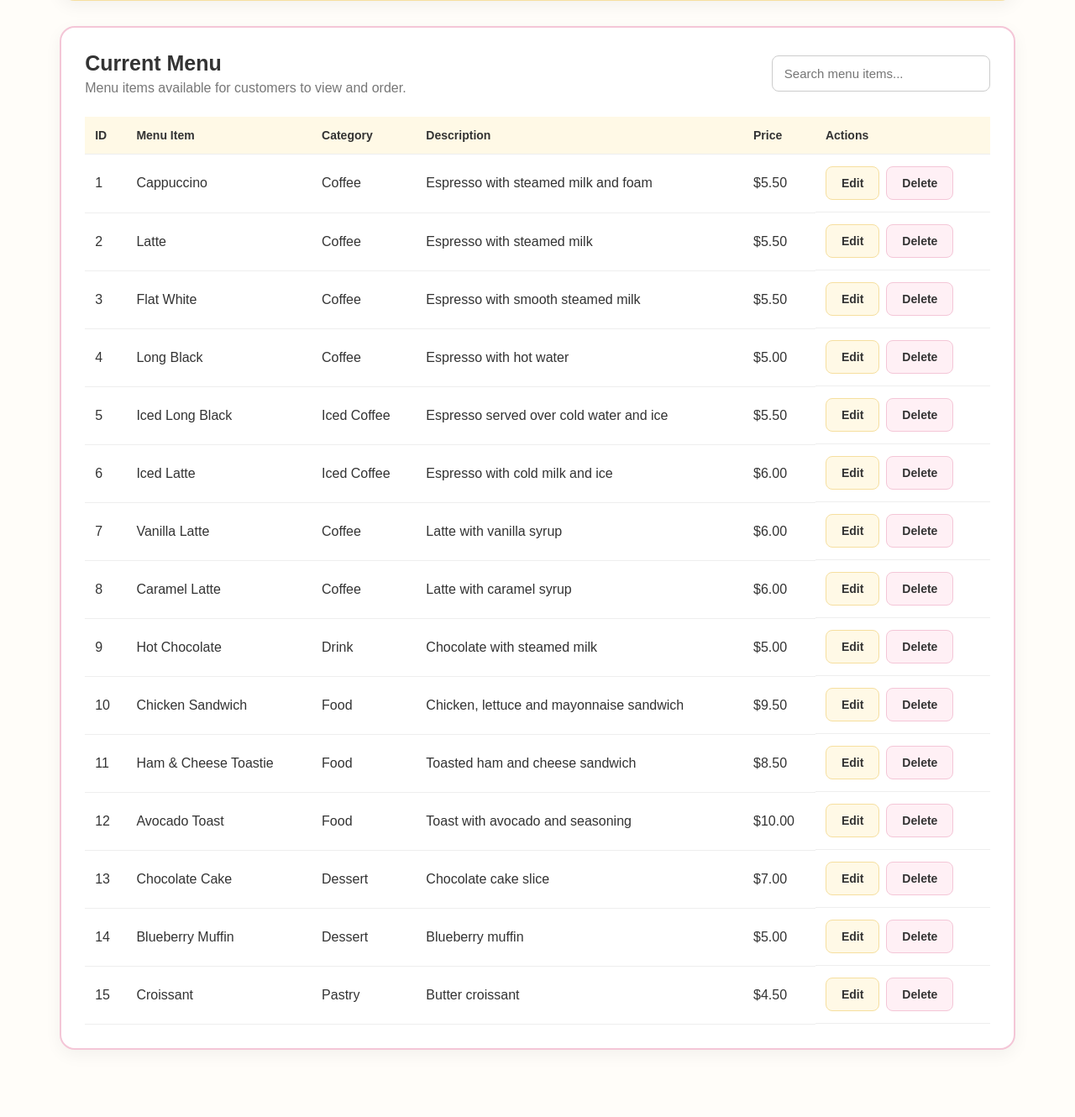
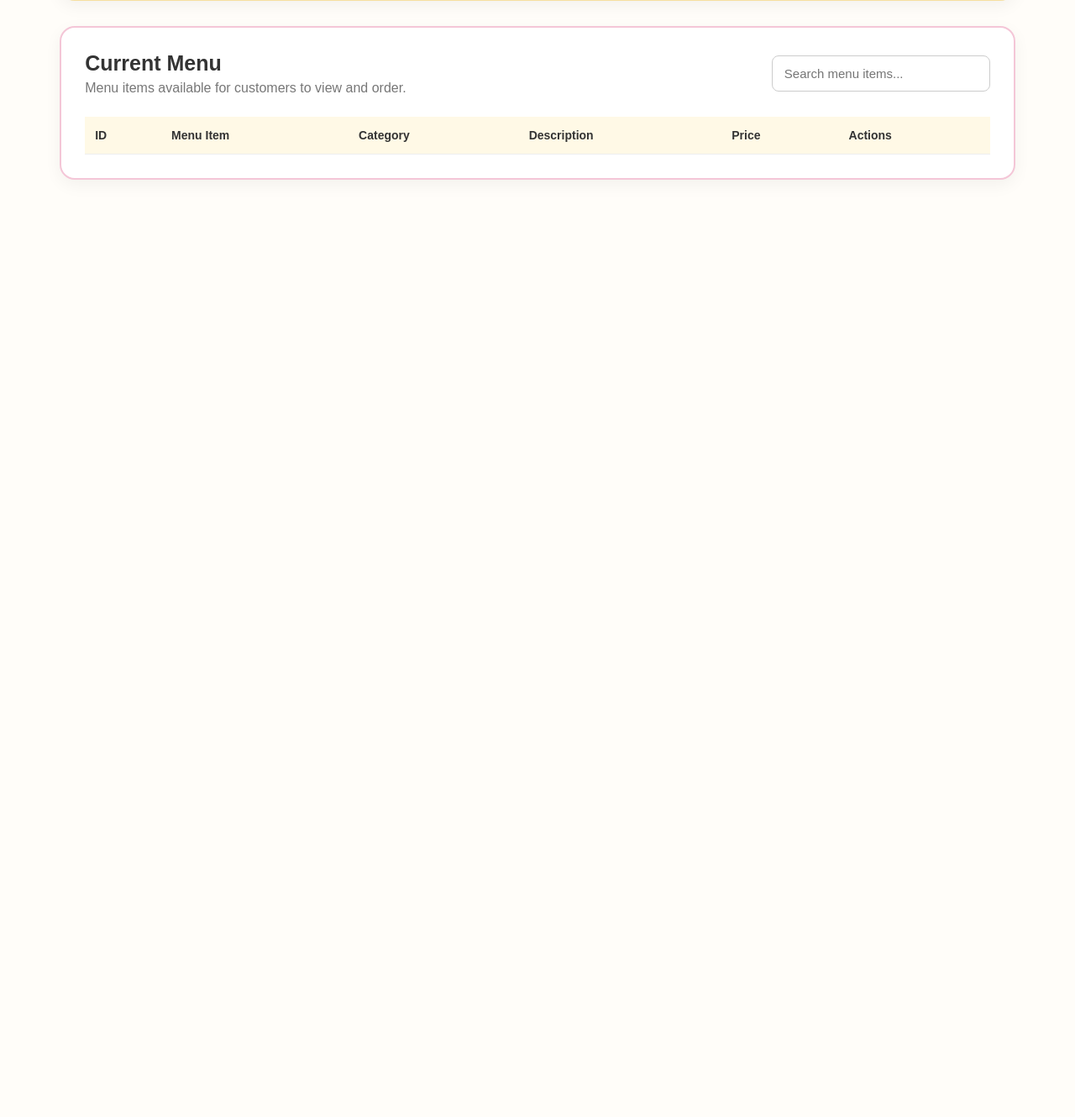
Before and after one commit to InjeongYangUTS/ASD_Cafe_Management_Assistant, a Flask app: template student-2/frontend/templates/menus.html in a window 1280 px wide. Shown: the part 638-1968 px from the top of the page at 84% size. After the commit the page ends 852 px from the top, so only its background shows below. Run offline with Flask 3, Linux system fonts and the light colour scheme; the template is opened without the code that fills it, so the values that code supplies are empty; data comes from the database, SQL or seed files in the repository.

Commit message:
Connect menu frontend to backend API

```diff
--- a/student-2/backend/app.py
+++ b/student-2/backend/app.py
@@ -1,8 +1,10 @@
 from flask import Flask, jsonify, request
+from flask_cors import CORS
 import sqlite3
 from pathlib import Path
 
 app = Flask(__name__)
+CORS(app)
 
 DB_PATH = Path(__file__).parent.parent / "database" / "menu_recipe.db"
 
--- a/student-2/frontend/templates/menus.html
+++ b/student-2/frontend/templates/menus.html
@@ -25,6 +25,9 @@
             </a>
         </header>
 
+
+        <!-- ADD MENU ITEM -->
+
         <section class="management-section">
 
             <div class="section-heading">
@@ -40,6 +43,7 @@
 
                     <div class="form-group">
                         <label for="menu-name">Name</label>
+
                         <input
                             type="text"
                             id="menu-name"
@@ -69,8 +73,10 @@
 
                 </div>
 
+
                 <div class="form-group">
                     <label for="menu-description">Description</label>
+
                     <textarea
                         id="menu-description"
                         name="description"
@@ -79,8 +85,10 @@
                     ></textarea>
                 </div>
 
+
                 <div class="form-group">
                     <label for="menu-price">Price ($)</label>
+
                     <input
                         type="number"
                         id="menu-price"
@@ -92,7 +100,9 @@
                     >
                 </div>
 
+
                 <div class="form-actions">
+
                     <button type="submit" class="primary-button">
                         Add Menu Item
                     </button>
@@ -100,11 +110,15 @@
                     <button type="reset" class="secondary-button">
                         Clear
                     </button>
+
                 </div>
 
             </form>
 
         </section>
+
+
+        <!-- CURRENT MENU -->
 
         <section class="management-section">
 
@@ -124,6 +138,7 @@
 
             </div>
 
+
             <div class="table-wrapper">
 
                 <table class="management-table">
@@ -139,188 +154,13 @@
                         </tr>
                     </thead>
 
+                    <!--
+                        Menu items will now be loaded from
+                        the backend API instead of being
+                        hard-coded here.
+                    -->
+
                     <tbody id="menu-table-body">
-
-                        <tr>
-                            <td>1</td>
-                            <td>Cappuccino</td>
-                            <td>Coffee</td>
-                            <td>Espresso with steamed milk and foam</td>
-                            <td>$5.50</td>
-                            <td class="action-buttons">
-                                <button class="edit-button">Edit</button>
-                                <button class="delete-button">Delete</button>
-                            </td>
-                        </tr>
-
-                        <tr>
-                            <td>2</td>
-                            <td>Latte</td>
-                            <td>Coffee</td>
-                            <td>Espresso with steamed milk</td>
-                            <td>$5.50</td>
-                            <td class="action-buttons">
-                                <button class="edit-button">Edit</button>
-                                <button class="delete-button">Delete</button>
-                            </td>
-                        </tr>
-
-                        <tr>
-                            <td>3</td>
-                            <td>Flat White</td>
-                            <td>Coffee</td>
-                            <td>Espresso with smooth steamed milk</td>
-                            <td>$5.50</td>
-                            <td class="action-buttons">
-                                <button class="edit-button">Edit</button>
-                                <button class="delete-button">Delete</button>
-                            </td>
-                        </tr>
-
-                        <tr>
-                            <td>4</td>
-                            <td>Long Black</td>
-                            <td>Coffee</td>
-                            <td>Espresso with hot water</td>
-                            <td>$5.00</td>
-                            <td class="action-buttons">
-                                <button class="edit-button">Edit</button>
-                                <button class="delete-button">Delete</button>
-                            </td>
-                        </tr>
-
-                        <tr>
-                            <td>5</td>
-                            <td>Iced Long Black</td>
-                            <td>Iced Coffee</td>
-                            <td>Espresso served over cold water and ice</td>
-                            <td>$5.50</td>
-                            <td class="action-buttons">
-                                <button class="edit-button">Edit</button>
-                                <button class="delete-button">Delete</button>
-                            </td>
-                        </tr>
-
-                        <tr>
-                            <td>6</td>
-                            <td>Iced Latte</td>
-                            <td>Iced Coffee</td>
-                            <td>Espresso with cold milk and ice</td>
-                            <td>$6.00</td>
-                            <td class="action-buttons">
-                                <button class="edit-button">Edit</button>
-                                <button class="delete-button">Delete</button>
-                            </td>
-                        </tr>
-
-                        <tr>
-                            <td>7</td>
-                            <td>Vanilla Latte</td>
-                            <td>Coffee</td>
-                            <td>Latte with vanilla syrup</td>
-                            <td>$6.00</td>
-                            <td class="action-buttons">
-                                <button class="edit-button">Edit</button>
-                                <button class="delete-button">Delete</button>
-                            </td>
-                        </tr>
-
-                        <tr>
-                            <td>8</td>
-                            <td>Caramel Latte</td>
-                            <td>Coffee</td>
-                            <td>Latte with caramel syrup</td>
-                            <td>$6.00</td>
-                            <td class="action-buttons">
-                                <button class="edit-button">Edit</button>
-                                <button class="delete-button">Delete</button>
-                            </td>
-                        </tr>
-
-                        <tr>
-                            <td>9</td>
-                            <td>Hot Chocolate</td>
-                            <td>Drink</td>
-                            <td>Chocolate with steamed milk</td>
-                            <td>$5.00</td>
-                            <td class="action-buttons">
-                                <button class="edit-button">Edit</button>
-                                <button class="delete-button">Delete</button>
-                            </td>
-                        </tr>
-
-                        <tr>
-                            <td>10</td>
-                            <td>Chicken Sandwich</td>
-                            <td>Food</td>
-                            <td>Chicken, lettuce and mayonnaise sandwich</td>
-                            <td>$9.50</td>
-                            <td class="action-buttons">
-                                <button class="edit-button">Edit</button>
-                                <button class="delete-button">Delete</button>
-                            </td>
-                        </tr>
-
-                        <tr>
-                            <td>11</td>
-                            <td>Ham & Cheese Toastie</td>
-                            <td>Food</td>
-                            <td>Toasted ham and cheese sandwich</td>
-                            <td>$8.50</td>
-                            <td class="action-buttons">
-                                <button class="edit-button">Edit</button>
-                                <button class="delete-button">Delete</button>
-                            </td>
-                        </tr>
-
-                        <tr>
-                            <td>12</td>
-                            <td>Avocado Toast</td>
-                            <td>Food</td>
-                            <td>Toast with avocado and seasoning</td>
-                            <td>$10.00</td>
-                            <td class="action-buttons">
-                                <button class="edit-button">Edit</button>
-                                <button class="delete-button">Delete</button>
-                            </td>
-                        </tr>
-
-                        <tr>
-                            <td>13</td>
-                            <td>Chocolate Cake</td>
-                            <td>Dessert</td>
-                            <td>Chocolate cake slice</td>
-                            <td>$7.00</td>
-                            <td class="action-buttons">
-                                <button class="edit-button">Edit</button>
-                                <button class="delete-button">Delete</button>
-                            </td>
-                        </tr>
-
-                        <tr>
-                            <td>14</td>
-                            <td>Blueberry Muffin</td>
-                            <td>Dessert</td>
-                            <td>Blueberry muffin</td>
-                            <td>$5.00</td>
-                            <td class="action-buttons">
-                                <button class="edit-button">Edit</button>
-                                <button class="delete-button">Delete</button>
-                            </td>
-                        </tr>
-
-                        <tr>
-                            <td>15</td>
-                            <td>Croissant</td>
-                            <td>Pastry</td>
-                            <td>Butter croissant</td>
-                            <td>$4.50</td>
-                            <td class="action-buttons">
-                                <button class="edit-button">Edit</button>
-                                <button class="delete-button">Delete</button>
-                            </td>
-                        </tr>
-
                     </tbody>
 
                 </table>
@@ -331,6 +171,96 @@
 
     </main>
 
+
+    <script>
+
+        // Backend API address
+        const MENU_API = "http://localhost:5201/api/menus";
+
+
+        // --------------------------------
+        // LOAD MENU ITEMS FROM BACKEND
+        // --------------------------------
+
+        async function loadMenus() {
+
+            try {
+
+                const response = await fetch(MENU_API);
+
+                if (!response.ok) {
+                    throw new Error("Failed to load menu items");
+                }
+
+                const menus = await response.json();
+
+                const tableBody =
+                    document.getElementById("menu-table-body");
+
+                tableBody.innerHTML = "";
+
+
+                menus.forEach(menu => {
+
+                    const row = document.createElement("tr");
+
+                    row.innerHTML = `
+                        <td>${menu.menu_id}</td>
+
+                        <td>${menu.name}</td>
+
+                        <td>${menu.category}</td>
+
+                        <td>${menu.description || ""}</td>
+
+                        <td>
+                            $${Number(menu.price).toFixed(2)}
+                        </td>
+
+                        <td>
+                            <div class="action-buttons">
+
+                                <button
+                                    class="edit-button"
+                                    data-id="${menu.menu_id}"
+                                >
+                                    Edit
+                                </button>
+
+                                <button
+                                    class="delete-button"
+                                    data-id="${menu.menu_id}"
+                                >
+                                    Delete
+                                </button>
+
+                            </div>
+                        </td>
+                    `;
+
+                    tableBody.appendChild(row);
+
+                });
+
+            }
+
+            catch (error) {
+
+                console.error(
+                    "Error loading menu items:",
+                    error
+                );
+
+            }
+
+        }
+
+
+        // Load menu items when the page opens
+        loadMenus();
+
+    </script>
+
 </body>
 
 </html>
```
